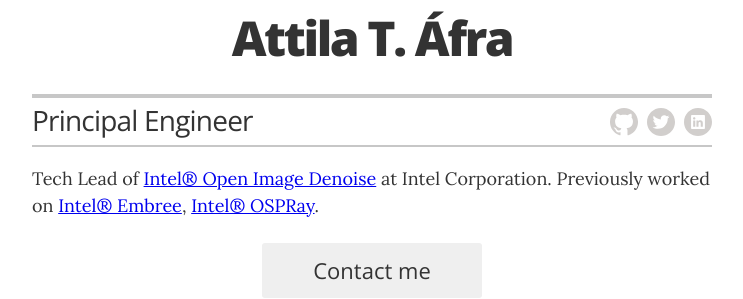
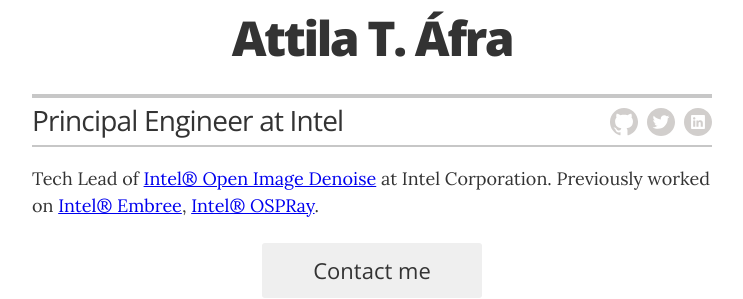
Before and after one commit to atafra/atafra.github.io, a Jekyll site: the page built from index.html, in a window 1280 px wide and 900 px high. Shown: the part 121-420 px from the top of the window, without its empty margins (268-1011 px from the left). Built offline with Jekyll 4.4.1, drawn with Linux system fonts in a browser that asks for light colours.

Commit message:
updated title

```diff
--- a/_config.yml
+++ b/_config.yml
@@ -11,7 +11,7 @@
 # Resume settings
 resume_avatar:                  "true"
 resume_name:                    "Attila T. Áfra"
-resume_title:                   "Principal Engineer"
+resume_title:                   "Principal Engineer at Intel"
 
 # used for the contact button in _layouts/resume.html
 resume_contact_email:           "attila.afra@gmail.com"
```
